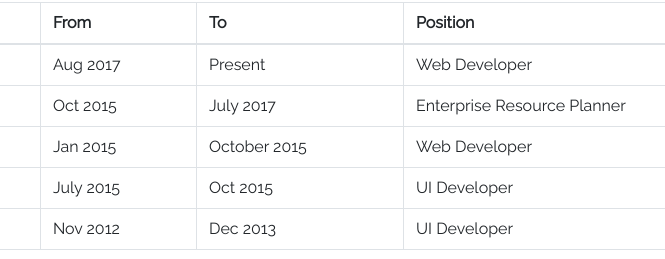
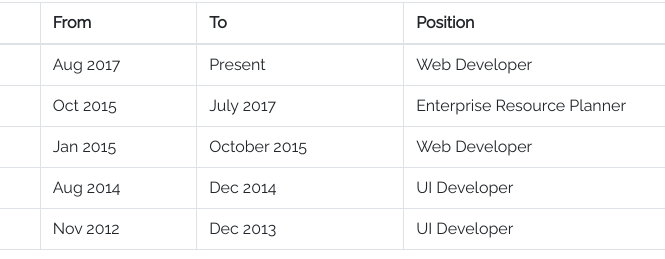
Before and after one commit to jaynandyala/jaynandyala.github.io, a plain HTML site: page index.html in a window 1280 px wide. Shown: the part 1726-1985 px from the top of the page, 395-1060 px from the left. Drawn offline with nearby package versions, Linux system fonts and the light colour scheme.

Commit message:
resume fix

```diff
--- a/index.html
+++ b/index.html
@@ -137,8 +137,8 @@
             </tr>
             <tr>
               <td>Scanflip</td>
-              <td>July 2015</td>
-              <td>Oct 2015</td>
+              <td>Aug 2014</td>
+              <td>Dec 2014</td>
               <td>UI Developer</td>
             </tr>
             <tr>
```
